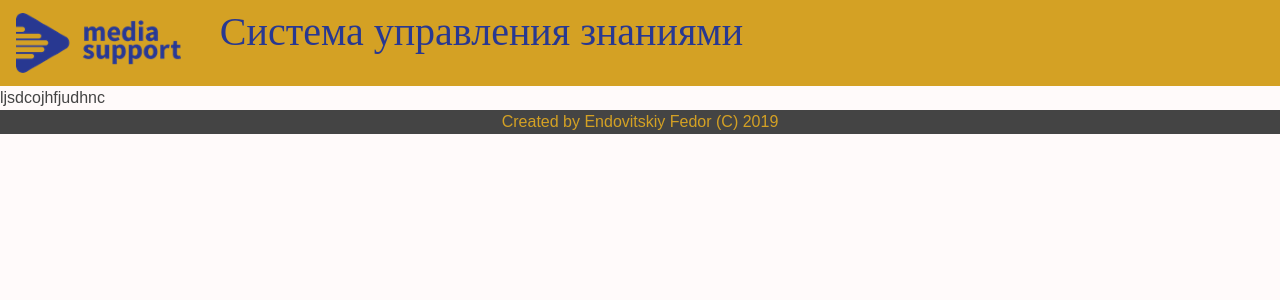
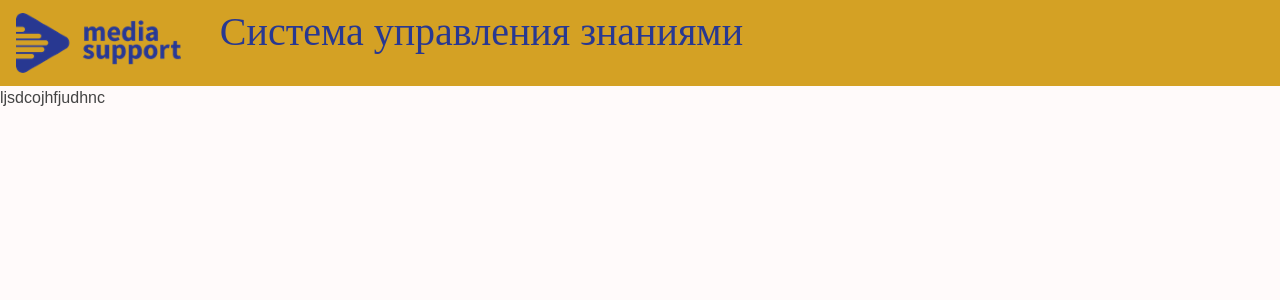
Before and after one commit to RusFjord/knowledge-base-frontend, a React (Create React App) app: page / in a window 1280 px wide. Shown: the top 300 px of the page. Built offline with nearby package versions, Linux system fonts and the light colour scheme.

Commit message:
Исправлен class на className

```diff
--- a/src/App.js
+++ b/src/App.js
@@ -5,12 +5,12 @@ import Page from './components/Page/Page';
 
 function App() {
   return (
-    <div className="App">
-      <nav class="navbar navbar-expand-lg navbar-light u8-navbar">
+    <div className="App h-100">
+      <nav className="navbar navbar-expand-lg navbar-light u8-navbar">
         <div className='row'>
           <div className='col-12 col-md-3 col-lg-2'>
-        <a class="navbar-brand" href="localhost">
-          <img src={logo} height="60" class="d-inline-block align-top" alt="logo" />
+        <a className="navbar-brand" href="localhost">
+          <img src={logo} height="60" className="d-inline-block align-top" alt="logo" />
         </a>
         </div>
         <div className='col-12 col-md-9 col-lg-10'>
@@ -19,9 +19,9 @@ function App() {
         </div>
       </nav>
       <Page />
-      <footer className='u8-footer'>
+      {/* <footer className='u8-footer'>
         Created by Endovitskiy Fedor (C) 2019
-      </footer>
+      </footer> */}
     </div>
   );
 }
```
